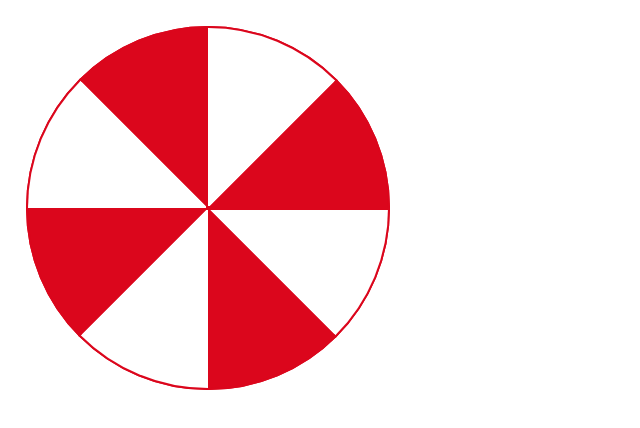
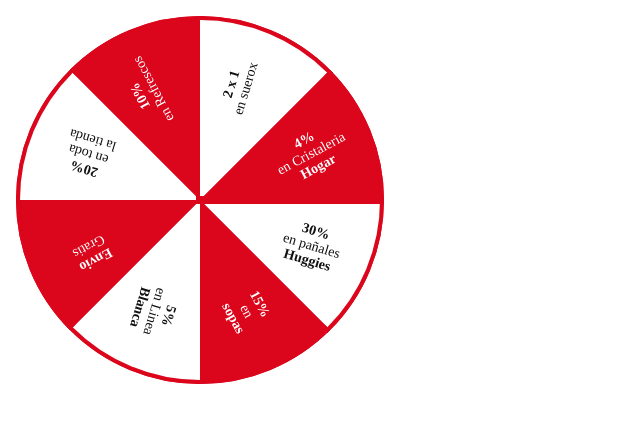
Before and after one commit to sallygongar/react-projects, a React (Vite) app in the folder 04-ruleta/: page / in a window 1280 px wide. Shown: the top 428 px of the page, without its empty margins (0-640 px from the left). Built offline with nearby package versions, Linux system fonts and the light colour scheme.

Commit message:
Agrega texto dentro de cada partición  y configuración de ruleta

```diff
--- a/04-ruleta/src/components/Main.tsx
+++ b/04-ruleta/src/components/Main.tsx
@@ -1,14 +1,14 @@
 import Wheel from "./Wheel";
 
 const promotions = [
-  '*30%* en pañales Huggies',
-  '*15%* en sopas',
-  '5% en Linea Blanca',
-  'Envio Gratis',
-  '*20%* en toda la tienda',
-  '*10* en Refrescos',
-  '*2 x 1* en suerox',
-  '*4* en Cristaleria Hogar'
+  '*30%*\nen pañales\n*Huggies*',
+  '*15%*\nen\n*sopas*',
+  '*5%*\nen Linea\n*Blanca*',
+  '*Envio*\nGratis',
+  '*20%*\nen toda\nla tienda',
+  '*10%*\nen Refrescos',
+  '*2 x 1*\nen suerox',
+  '*4%*\nen Cristaleria\n*Hogar*'
 ];
 
 const colors = ['#fff', '#DB061C'];
--- a/04-ruleta/src/components/Wheel.tsx
+++ b/04-ruleta/src/components/Wheel.tsx
@@ -24,15 +24,20 @@
       radio,
       (index * 2 * Math.PI) / numberSegments,
       ((index + 1) * 2 * Math.PI) / numberSegments
-    )
-    context.lineTo(centerX, centerY)
-    context.lineWidth = 4;
+    ) // Traza un arco (una porción del círculo)
+    context.lineTo(centerX, centerY) // Cierra el arco al centro, creando una "rebanada"
+
+    //Configura el estilo del borde y lo dibuja
+    context.lineWidth = 8;
     context.strokeStyle  = '#DB061C';
     context.stroke();
+
+    //Rellena el segmento con un color
     context.fillStyle = index % 2 === 0 ? colors[0] : colors[1];
     context.fill();
+
+   // Transforma el contexto para preparar la escritura de texto
     context.save();
-
     context.translate(centerX, centerY);
     context.rotate(
       (3 * 2 * Math.PI) / (numberSegments * numberSegments ) + (index * 2 * Math.PI) / numberSegments
@@ -40,10 +45,40 @@
     context.translate(-centerX,-centerY);
     context.textAlign = 'center';
     context.textBaseline = 'top';
-    context.fillStyle = '#111'
+    context.fillStyle = index % 2 === 0 ? '#111' : '#fff';
+
+    const textPromotion = promotions[index];
+    const valueX= (centerX / 2) * 3.2;
+    const valueY = centerY - 10;
+
+    drawText(context,textPromotion, valueX, valueY )
     context.restore()
+  }
 
+  function drawText(
+    context: CanvasContext,
+    text: string,
+    x: number,
+    y: number
+  ){
+    if(context){
+      const lines = text.split('\n');
+      let yOffset = 0;
+
+      lines.forEach(line => {
+        if(line.includes('*')){
+          context.font = '600 14px Montserrat';
+          context.fillText(line.replace(/\*/g, ''), x, y + yOffset)
+        }else{
+          context.font = '400 14px Montserrat'
+          context.fillText(line, x, y + yOffset)
+        }
+        yOffset += 15 // Aumentamos el desplazamiento para la siguiente línea
+      })
+
+    }
   }
+
 
   useEffect(()=>{
     const canvas = canvasRef.current;
@@ -62,8 +97,6 @@
           drawWheel(canvas, ctx, i, numberSegments, centerX, centerY, radio)
         }
       }
-
-
   },[promotions])
 
   return(
--- a/04-ruleta/src/main.tsx
+++ b/04-ruleta/src/main.tsx
@@ -1,6 +1,6 @@
 import { StrictMode } from 'react'
 import { createRoot } from 'react-dom/client'
-import './index.sass'
+import './index.scss'
 import App from './App.tsx'
 
 createRoot(document.getElementById('root')!).render(
--- /dev/null
+++ b/04-ruleta/src/scss/abstracts/_variables.scss
@@ -0,0 +1,7 @@
+@import url('https://fonts.googleapis.com/css2?family=Montserrat:wght@100..900&display=swap');
+
+:root{
+    --font-monserrat: "Montserrat", sans-serif;
+    --font-size16: 16px;
+    --font-size14: 14px;
+}
--- /dev/null
+++ b/04-ruleta/src/scss/base/_base.scss
@@ -0,0 +1,4 @@
+html, body{
+    font-family: var(--font-monserrat);
+    font-size: var(--font-size16);
+}
--- /dev/null
+++ b/04-ruleta/src/scss/base/_reset.scss
@@ -0,0 +1,24 @@
+*{
+  box-sizing: border-box;
+  margin: 0;
+  padding: 0;
+}
+
+li{
+  list-style: none;
+}
+
+a {
+  text-decoration: none;
+}
+
+button{
+  border: none;
+  font-family: var(--font-monserrat);
+}
+
+input:focus, select:focus {
+  outline: none;
+  border-color: transparent;
+  box-shadow: none;
+}
```
Also changed, not shown: 04-ruleta/src/index.scss (added, +8 -0 lines), 04-ruleta/src/App.scss (added), 04-ruleta/src/index.sass (deleted), 04-ruleta/src/scss/abstracts/_mixins.scss (added).
